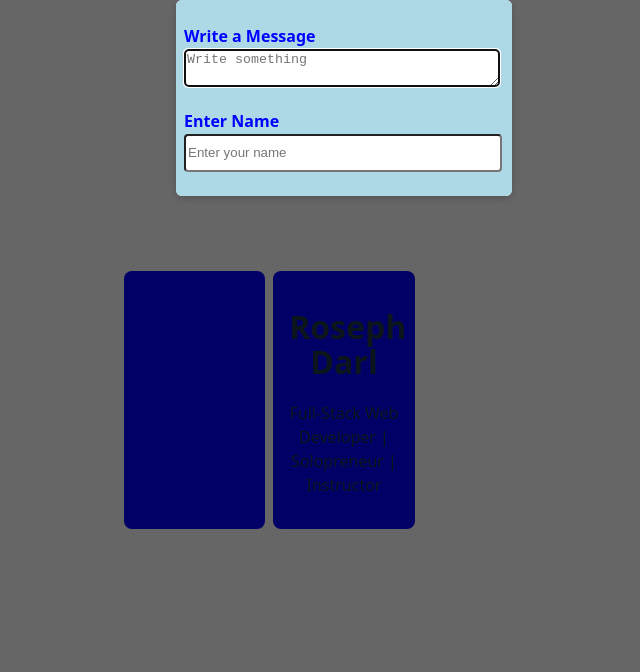
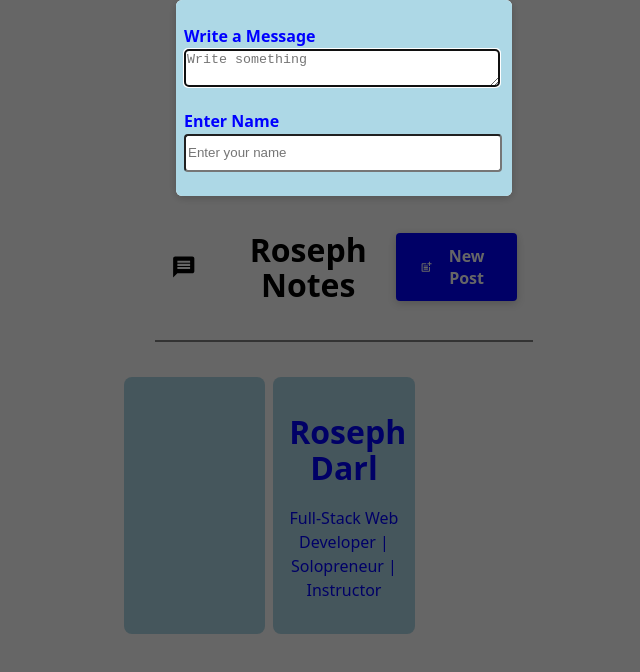
Before and after one commit to rdtungul/react-app1, a React (Vite) app: page / in a window 1280 px wide. Shown: the top 672 px of the page, without its empty margins (296-936 px from the left). Built offline with nearby package versions, Linux system fonts and the light colour scheme.

Commit message:
add shared header

```diff
--- a/index.html
+++ b/index.html
@@ -4,7 +4,7 @@
     <meta charset="UTF-8" />
     <link rel="icon" type="image/svg+xml" href="./src/assets/react.svg" />
     <meta name="viewport" content="width=device-width, initial-scale=1.0" />
-    <title>React App1 (New Posts - State & Conditional Content)</title>
+    <title>React App1 (New Posts - Adding Shared Header)</title>
   </head>
   <body>
     <div id="root"></div>
--- a/package.json
+++ b/package.json
@@ -11,7 +11,8 @@
   },
   "dependencies": {
     "react": "^19.1.0",
-    "react-dom": "^19.1.0"
+    "react-dom": "^19.1.0",
+    "react-icons": "^5.5.0"
   },
   "devDependencies": {
     "@eslint/js": "^9.25.0",
--- /dev/null
+++ b/src/components/MainHeader.jsx
@@ -0,0 +1,14 @@
+import classes from './MainHeader.module.css'
+import {MdPostAdd, MdMessage} from 'react-icons/md'
+function MainHeader({createPost}) {
+  return (
+    <header className={classes.header}>
+        <h1 className={classes.logo}><MdMessage />Roseph Notes</h1>
+        <p>
+            <button className={classes.button} onClick={createPost}><MdPostAdd size={18} /> New Post</button>
+        </p>
+    </header>
+  )
+}
+
+export default MainHeader
--- /dev/null
+++ b/src/components/MainHeader.module.css
@@ -0,0 +1,36 @@
+.header {
+    margin: 2rem 10%;
+    padding: 1rem;
+    text-align: center;
+    display: flex;
+    justify-content: space-between;
+    align-items: center;
+    border-bottom: 2px solid gray;
+}
+
+.logo {
+    font-size: 2rem;
+    display: flex;
+    gap: 1.5rem;
+    align-items: center;
+    color: #000000;
+}
+
+.button {
+  display: inline-flex;
+  align-items: center;
+  gap: 0.5rem;
+  padding: 0.75rem 1.5rem;
+  background-color: blue;
+  color: #ffffff;
+  border: none;
+  border-radius: 4px;
+  box-shadow: 0 2px 8px rgba(0, 0, 0, 0.2);
+  cursor: pointer;
+  font-weight: bold;
+}
+
+.button:hover {
+  background-color: darkblue;
+  color: #ffffff;
+}
--- a/src/components/Post.module.css
+++ b/src/components/Post.module.css
@@ -1,9 +1,10 @@
 .post {
-  background: blue;
+  background: lightblue;
   padding: 1rem;
   margin: .2rem 0;
   border-radius: .5rem;
   text-align: center;
+  color: blue;
 }
 
 .title {
--- a/src/components/PostsList.jsx
+++ b/src/components/PostsList.jsx
@@ -3,15 +3,20 @@ import NewPost from './NewPost';
 import Post from './Post';
 import Modal from './Modal';
 import classes from './PostsList.module.css'
+import MainHeader from './MainHeader';
 
 function PostsList() {
   const [modalIsVisible, setModalIsVisible] = useState(true); // modal on and off state
   const [enteredBody, setEnteredBody] = useState('')
   const [enteredAuthor, setEnteredAuthor] = useState('')
 
+  function showModal() {
+    setModalIsVisible(true)
+  } // open modal function
+
   function closeModal() {
     setModalIsVisible(false);
-  } // closing the modal function
+  } // close modal function
 
   function bodyChangeHandler(e) {
     setEnteredBody(e.target.value)
@@ -22,6 +27,7 @@ function PostsList() {
 
   return (
     <>
+    <MainHeader createPost={showModal} />
       {modalIsVisible && (
         <Modal onClose={closeModal}>
           <NewPost onBodyChange={bodyChangeHandler} onAuthorChange={authorChangeHandler} />
```
Also changed, not shown: 1 other file (tests, documents, lock files or other folders).
